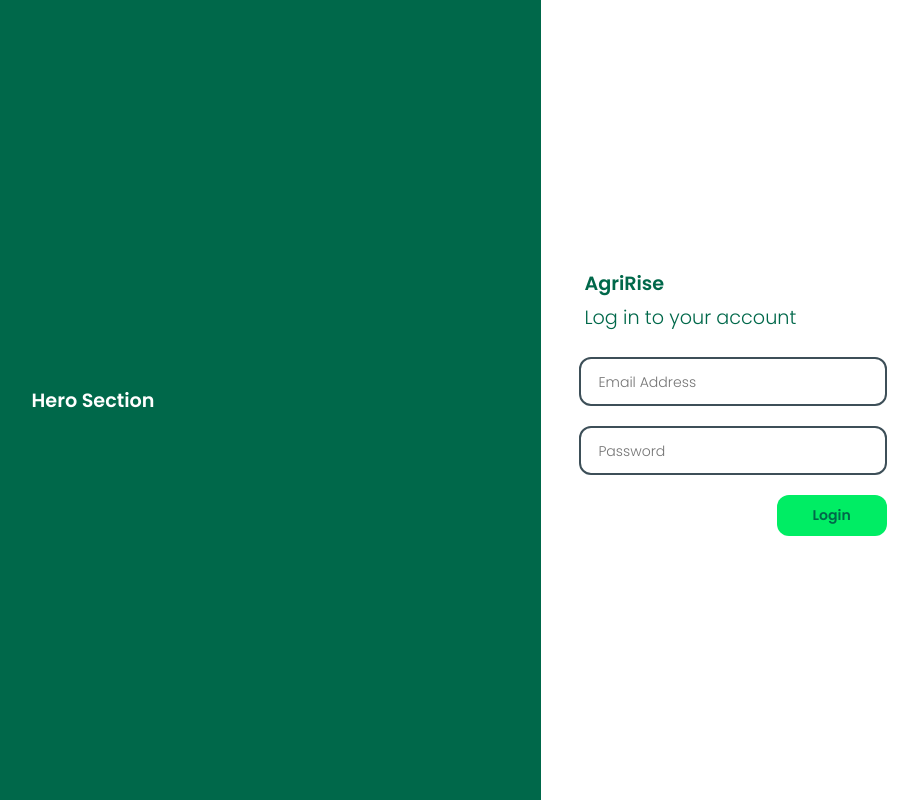
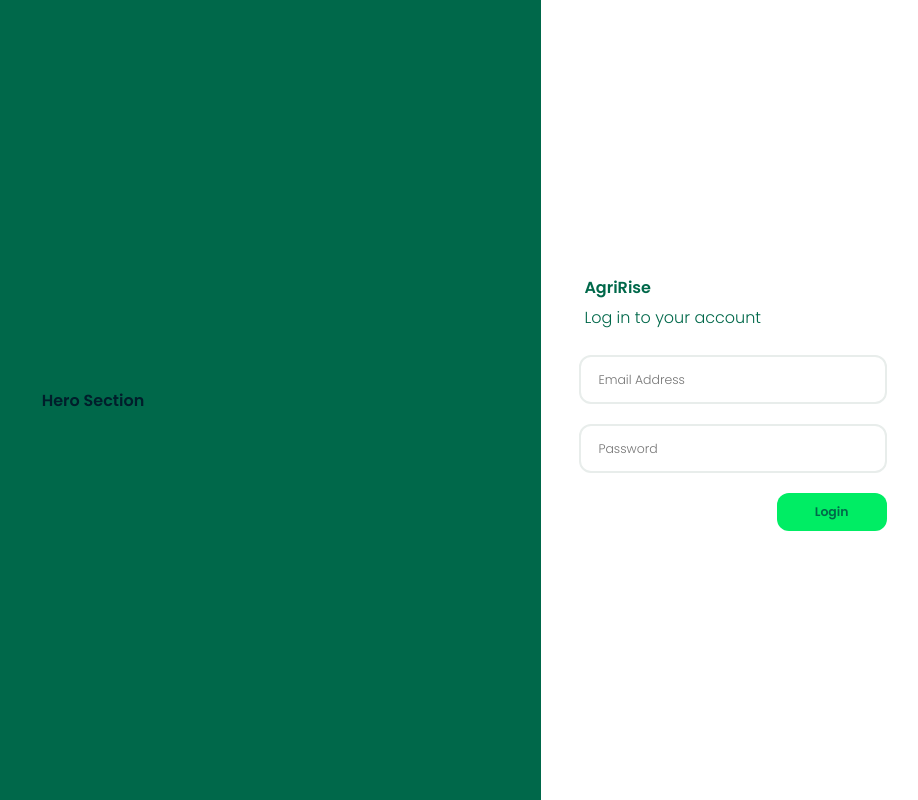
Before and after one commit to davidetuazon/agririse-client, a React (Vite) app: page /login in a window 1280 px wide. Shown: the whole page, without its empty margins (355-1273 px from the left). Built offline with nearby package versions, Linux system fonts and the light colour scheme; no server answers.

Commit message:
feat(home): homepage initial design wireframe

```diff
--- /dev/null
+++ b/src/components/commons/Card.tsx
@@ -0,0 +1,60 @@
+import React from "react";
+import colors from "../../constants/colors";
+
+import Text from "./Text";
+
+type Props = {
+    style?: React.CSSProperties,
+    sensorType: string,
+    value: any,
+    unit: any,
+    recordedAt: any,
+}
+
+export default function Cards(props: Props) {
+    const date = new Date(props.recordedAt);
+
+    return (
+        <div style={ Object.assign({}, styles.container, props.style) }>
+            <div>
+                <Text
+                    variant='caption'
+                    style={{
+                        margin: 5,
+                        color: colors.primary
+                    }}
+                >
+                    {date.toLocaleString()}
+                </Text>
+                <Text
+                    variant="subtitle"
+                    style={{
+                        margin: 5,
+                    }}
+                >
+                    {props.sensorType}
+                </Text>
+            </div>
+            <div>
+                <Text
+                    variant='title'
+                    style={{
+                        margin: 5,
+                        paddingTop: 5,
+                    }}
+                >
+                    {props.value?.toFixed(2)}{props.unit}
+                </Text>
+            </div>
+        </div>
+    )
+}
+
+const styles: {[key: string]: React.CSSProperties} = {
+    container: {
+        border: `2px solid ${colors.secondaryBackground}`,
+        padding: 20,
+        borderRadius: '18px',
+        width: '100%'
+    }
+}
--- /dev/null
+++ b/src/components/home/Dashboard.tsx
@@ -0,0 +1,75 @@
+import React from "react";
+import Cards from "../commons/Card";
+
+type IoTReadings = {
+    damWaterLevel: {
+        value: number,
+        unit: string,
+        recordedAt: string,
+    },
+    humidity: {
+        value: number,
+        unit: string,
+        recordedAt: string,
+    },
+    rainfall: {
+        value: number,
+        unit: string,
+        recordedAt: string,
+    },
+    temperature: {
+        value: number,
+        unit: string,
+        recordedAt: string,
+    }
+}
+
+type Props = {
+    style?: React.CSSProperties,
+    data: IoTReadings | null,
+}
+
+export default function Dashboard(props: Props) {
+    const { damWaterLevel, humidity, rainfall, temperature } = props.data || {};
+
+    return (
+        <div style={styles.container}>
+            <Cards
+                sensorType="Dam Water Level"
+                value={damWaterLevel?.value}
+                unit={damWaterLevel?.unit}
+                recordedAt={damWaterLevel?.recordedAt}
+            />
+            <Cards
+                sensorType="Humidity"
+                value={humidity?.value}
+                unit={humidity?.unit}
+                recordedAt={humidity?.recordedAt}
+            />
+            <Cards
+                sensorType="Effective Rainfall"
+                value={rainfall?.value}
+                unit={rainfall?.unit}
+                recordedAt={rainfall?.recordedAt}
+            />
+            <Cards
+                sensorType="Temperature"
+                value={temperature?.value}
+                unit={temperature?.unit}
+                recordedAt={temperature?.recordedAt}
+            />
+        </div>
+    );
+}
+
+const styles: {[key: string]: React.CSSProperties} = {
+    container: {
+        // border: '1px solid red',
+        display: 'flex',
+        flex: 1,
+        flexDirection: 'row',
+        height: 'fit-content',
+        gap: 20,
+        padding: '0px 20px'
+    }
+}
--- a/src/constants/colors.tsx
+++ b/src/constants/colors.tsx
@@ -17,12 +17,11 @@ const colors = {
     secondaryBackground: '#023430',   // Evergreen
 
     // Text
-    textPrimary: '#E8EDEB',    // main text
+    textPrimary: '#000000',    // main text
     textSecondary: '#C1C7C6',  // muted text
-    textBlack: '#000000',
 
     // Borders / Dividers
-    border: '#3D4F58',         // light dark separator
+    border: '#E8EDEB',         // light dark separator
 
     // Feedback
     error: '#B91C1C',           // lighter red for contrast
--- a/src/constants/typography.tsx
+++ b/src/constants/typography.tsx
@@ -1,8 +1,8 @@
 const typography = {
-  heading: 'clamp(1.05rem, 1.5vw, 1.35rem)',
-  title: 'clamp(0.95rem, 1.3vw, 1.15rem)',
-  subtitle: 'clamp(0.85rem, 1.1vw, 1rem)',
-  caption: 'clamp(0.7rem, 0.85vw, 0.85rem)',
-}
+  heading: 'clamp(0.95rem, 1.25vw, 1.2rem)',
+  title: 'clamp(0.85rem, 1.1vw, 1.05rem)',
+  subtitle: 'clamp(0.78rem, 0.95vw, 0.95rem)',
+  caption: 'clamp(0.68rem, 0.75vw, 0.82rem)',
+};
 
 export default typography;
--- a/src/index.css
+++ b/src/index.css
@@ -6,14 +6,15 @@ body {
     sans-serif;
   -webkit-font-smoothing: antialiased;
   -moz-osx-font-smoothing: grayscale;
-  color: #FFFFFF;
+  color: #001E2B;
 }
 
 html, body, #root {
   height: 100%;
   margin: 0;
   padding: 0;
-  background-color: #001E2B;
+  /* background-color: #001E2B; */
+  background-color: #FFFFFF;
 }
 
 code {
--- a/src/pages/Home.tsx
+++ b/src/pages/Home.tsx
@@ -1,23 +1,127 @@
-import React from "react";
+import React, { useEffect, useState } from "react";
 import { useAuth } from "../providers/AuthProvider";
 import colors from "../constants/colors";
 
 import Text from "../components/commons/Text";
+import Dashboard from "../components/home/Dashboard";
+import { latest } from "../services/api";
+import Sidebar from "../components/home/Sidebar";
 
-type Props = {
-    style?: any,
+
+type IoTReadings = {
+    damWaterLevel: {
+        value: number,
+        unit: string,
+        recordedAt: string,
+    },
+    humidity: {
+        value: number,
+        unit: string,
+        recordedAt: string,
+    },
+    rainfall: {
+        value: number,
+        unit: string,
+        recordedAt: string,
+    },
+    temperature: {
+        value: number,
+        unit: string,
+        recordedAt: string,
+    }
 }
 
-export default function Home(props: Props) {
+export default function Home() {
+    const [latestReadings, setLatestReadings] = useState<IoTReadings | null>(null);
+    const [locality, setLocality] = useState<any>();
     const { user } = useAuth();
+
+    useEffect(() => {
+        const init = async () => {
+            if (!user) return;
+
+            try {
+                const res = await latest();
+                setLatestReadings(res.data.readings);
+                setLocality(res.data.locality);
+            } catch (e) {
+                setLatestReadings(null);
+                console.error(e);
+            }
+        }
+
+        init();
+    }, [user]);
 
     return (
         <div style={styles.root}>
-            <Text
-                variant="heading"
+            <header style={styles.header}>
+                <div
+                    style={styles.headerLeft}
+                >
+                    <Text
+                        variant="title"
+                        style={{ margin: 5 }}
+                    >
+                        AgriRise
+                    </Text>
+                </div>
+                <div
+                    style={styles.headerRight}
+                >
+                    <p>user icon / logout</p>
+                </div>
+            </header>
+            <main
+                style={styles.main}
             >
-            Welcome
-            </Text>
+                <div>
+                    <Text
+                        variant="heading"
+                        style={{ margin: 5 }}
+                    >
+                         {locality?.city} Overview
+                    </Text>
+                </div>
+                {/* Dashboard */}
+                <section style={styles.dashboard}>
+                    <div
+                        style={{ padding: '0px 20px' }}
+                    >
+                        <Text
+                            variant="heading"
+                            style={{ margin: 0 }}
+                        >
+                            IoT Dashboard
+                        </Text>
+                    </div>
+                    <div>
+                        <Dashboard data={latestReadings} />
+                    </div>
+                </section>
+
+                {/*
+                    TODO:
+                    > can separate this section into 2 components
+                    > separate concerns for trends and optimization
+                */}
+                <section style={styles.core}>
+                    <div style={styles.trends}>
+                        <Text
+                            variant="heading"
+                        >
+                            Trends
+                        </Text>
+                    </div>
+                    <div style={styles.optimization}>
+                        <Text
+                            variant="heading"
+                        >
+                            Optimization
+                        </Text>
+                    </div>
+                </section>
+            </main>
         </div>
     )
 }
@@ -27,7 +131,69 @@ const styles: {[key: string]: React.CSSProperties} = {
         display: 'flex',
         flex: 1,
         flexDirection: 'column',
-        height: '100%',
-        overflow: 'hidden',
+        height: '100dvh',
+        width: '100%',
+        position: 'absolute',
     },
+    header: {
+        border: `1px solid ${colors.border}`,
+        display: 'flex',
+        justifyContent: 'space-between',
+        padding: '0px 20px',
+        position: 'sticky',
+        top: 0,
+    },
+    headerLeft: {
+        display: 'flex',
+        flexDirection: 'row',
+        justifyContent: 'center',
+        alignItems: 'center',
+    },
+    headerRight: {
+        display: 'flex',
+        flexDirection: 'row',
+        justifyContent: 'center',
+        alignItems: 'center',
+    },
+    main: {
+        // border: '1px solid red',
+        display: 'flex',
+        flex: 1,
+        padding: 20,
+        gap: 20,
+        flexDirection: 'column',
+        justifyContent: 'flex-start',
+        alignContent: 'center',
+    },
+    dashboard: {
+        border: `1px solid ${colors.border}`,
+        borderRadius: '18px',
+        display: 'flex',
+        width: '100%',
+        padding: '20px 0px',
+        flexDirection: 'column',
+        gap: 20,
+        boxShadow: '0 2px 4px rgba(0, 0, 0, 0.1)'
+    },
+    core: {
+        // border: '1px solid red',
+        display: 'flex',
+        flex: 1,
+        flexDirection: 'row',
+        gap: 20,
+    },
+    trends: {
+        border: `1px solid ${colors.border}`,
+        borderRadius: '18px',
+        padding: '0px 20px',
+        width: '100%',
+        boxShadow: '0 2px 4px rgba(0, 0, 0, 0.1)'
+    },
+    optimization: {
+        border: `1px solid ${colors.border}`,
+        borderRadius: '18px',
+        padding: '0px 20px',
+        width: '100%',
+        boxShadow: '0 2px 4px rgba(0, 0, 0, 0.1)'
+    }
 }
--- a/src/services/api.tsx
+++ b/src/services/api.tsx
@@ -35,3 +35,13 @@ export const login = async (email: string, password: string) => {
         throw e;
     }
 }
+
+export const latest = async () => {
+    // eslint-disable-next-line no-useless-catch
+    try {
+        const res = await api.get('/iot/latest');
+        return res.data;
+    } catch (e) {
+        throw e;
+    }
+}
```
